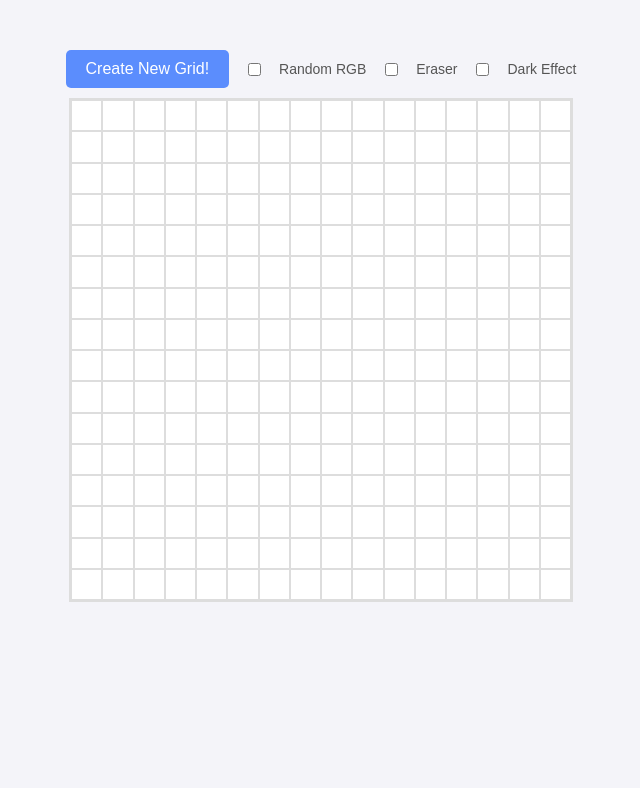
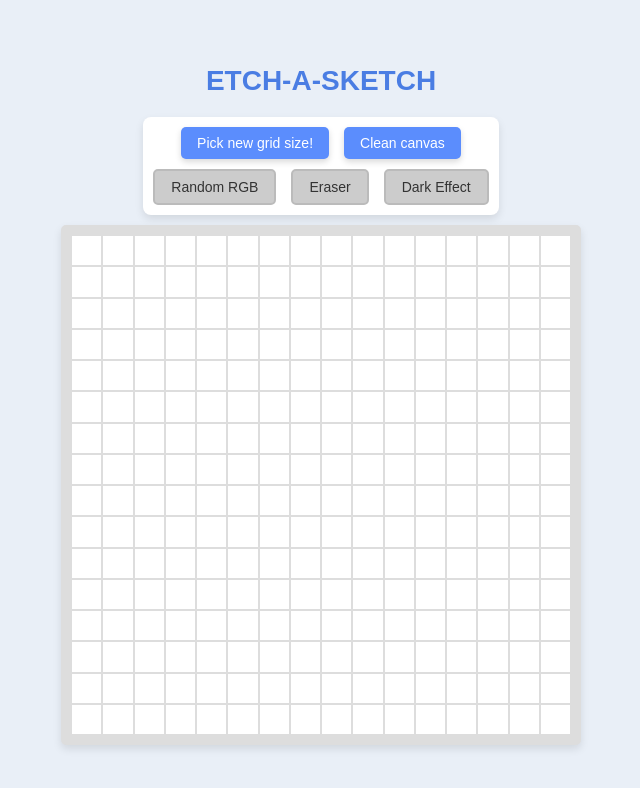
Before and after one commit to pretzelvibes/etchasketch, a plain HTML site: page index.html in a window 1280 px wide. Shown: the whole page, without its empty margins (319-959 px from the left). Drawn offline with Linux system fonts and the light colour scheme.

Commit message:
Improved UI Add button "cleanCanvas" for cleaning up coloured pixels Improve interface layout

```diff
--- a/index.html
+++ b/index.html
@@ -8,14 +8,17 @@
     <title>Etch-a-Sketch</title>
 </head>
 <body>
+    <div><header>Etch-A-Sketch</header></div>
     <div class="controls">
-        <button id="newGrid">Create New Grid!</button>
-        <input type="checkbox" id="randomRGB" name="randomRGB" value="Random RGB">
-        <label for="randomRGB">Random RGB</label>
-        <input type="checkbox" id="eraser" name="eraser" value="Eraser">
-        <label for="eraser">Eraser</label>
-        <input type="checkbox" id="darkEffect" name="darkEffect" value="Dark Effect">
-        <label for="darkEffect">Dark Effect</label>
+        <div class="button-row">
+            <button id="newGrid" class="button">Pick new grid size!</button>
+            <button id="cleanCanvas" class="button">Clean canvas</button>
+        </div>
+        <div class="toggle-button-row">
+            <button id="randomRGB" class="toggle-button">Random RGB</button>
+            <button id="eraser" class="toggle-button">Eraser</button>
+            <button id="darkEffect" class="toggle-button">Dark Effect</button>
+        </div>
     </div>
     <div id="container"></div>
 </body>
--- a/script.js
+++ b/script.js
@@ -1,8 +1,10 @@
 const container = document.querySelector("#container");
 const btnNewGrid = document.querySelector("#newGrid");
+const btnCleanCanvas = document.querySelector("#cleanCanvas");
 const checkRGB = document.querySelector("#randomRGB");
 const checkEraser = document.querySelector("#eraser");
 const checkDarkEffect = document.querySelector("#darkEffect");
+const toggleButtons = document.querySelectorAll(".toggle-button");
 
 const widthContainer = 500;
 const heightContainer = 500;
@@ -12,10 +14,24 @@ let darkEffect = false;
 let isPainting = false;
 
 btnNewGrid.addEventListener("click", createNewGrid);
+btnCleanCanvas.addEventListener("click", cleanCanvas);
 checkRGB.addEventListener("change", (e) => randomRGB = e.currentTarget.checked);
 checkEraser.addEventListener("change", (e) => eraser = e.currentTarget.checked);
 checkDarkEffect.addEventListener("change", (e) => darkEffect = e.currentTarget.checked);
 document.addEventListener("mouseup", () => isPainting = false);
+
+toggleButtons.forEach(button => {
+    button.addEventListener("click", () => {
+        button.classList.toggle("active");
+    });
+});
+
+function cleanCanvas() {
+    const squares = container.querySelectorAll("div");
+    squares.forEach(cell => {
+        cell.style.backgroundColor = "";
+    })
+}
 
 function setContainer() {
     container.setAttribute("style", "width: " + widthContainer + "px; height: " + heightContainer + "px");
--- a/style.css
+++ b/style.css
@@ -4,36 +4,81 @@ body {
     align-items: center;
     justify-content: center;
     font-family: Arial, sans-serif;
-    background-color: #f4f4f9;
+    background-color: #e9eff7;
     color: #333;
     margin: 0;
-    padding: 20px;
+    padding: 0;
+    min-height: 100vh;
 }
 
-input, label {
-    font-size: 14px;
-    color: #555;
+header {
+    padding: 10px;
+    font-size: 28px;
+    font-weight: 700;
+    margin: 10px;
+    color: #4a7de3;
+    text-transform: uppercase;
 }
 
 .controls {
-    margin-top: 30px;
+    display: flex;
+    flex-direction: column;
+    gap: 10px;
+    align-items: center;
+    background-color: #ffffff;
+    padding: 10px;
+    border-radius: 8px;
+    box-shadow: 0 4px 8px rgba(0, 0, 0, 0.1);
+    margin-bottom: 10px;
+}
+
+.button-row {
     display: flex;
     gap: 15px;
-    align-items: center;
+    justify-content: center;
 }
 
-#newGrid {
-    padding: 10px 20px;
+.toggle-button-row {
+    display: flex;
+    gap: 15px;
+    justify-content: center;
+}
+
+.button {
+    padding: 8px 16px;
     background-color: #5b8dfd;
     color: #fff;
     border: none;
     border-radius: 5px;
-    font-size: 16px;
+    font-size: 14px;
+    cursor: pointer;
     transition: background-color 0.3s;
+    box-shadow: 0 3px 6px rgba(0, 0, 0, 0.15);
 }
 
-#newGrid:hover {
+.button:hover {
     background-color: #4a7de3;
+}
+
+.toggle-button {
+    padding: 8px 16px;
+    background-color: #ccc;
+    color: #333;
+    border: 2px solid #bbb;
+    border-radius: 5px;
+    font-size: 14px;
+    cursor: pointer;
+    transition: background-color 0.3s, color 0.3s;
+}
+
+.toggle-button:hover {
+    background-color: #bbb;
+}
+
+.toggle-button.active {
+    background-color: #ff7b54;
+    color: #fff;
+    border-color: #ff7b54;
 }
 
 #container {
@@ -41,9 +86,11 @@ input, label {
     flex-wrap: wrap;
     width: 500px;
     height: 500px;
-    border: 2px solid #ddd;
+    border: 10px solid #ddd;
     background-color: #fff;
-    margin-top: 10px;
+    border-radius: 5px;
+    box-shadow: 0 4px 8px rgba(0, 0, 0, 0.1);
+    margin-bottom: 10px;
 }
 
 #container div {
```
